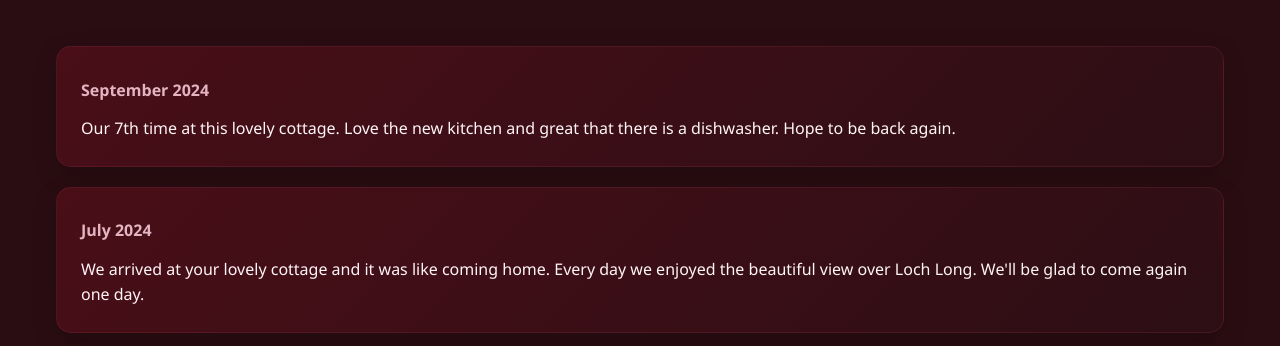
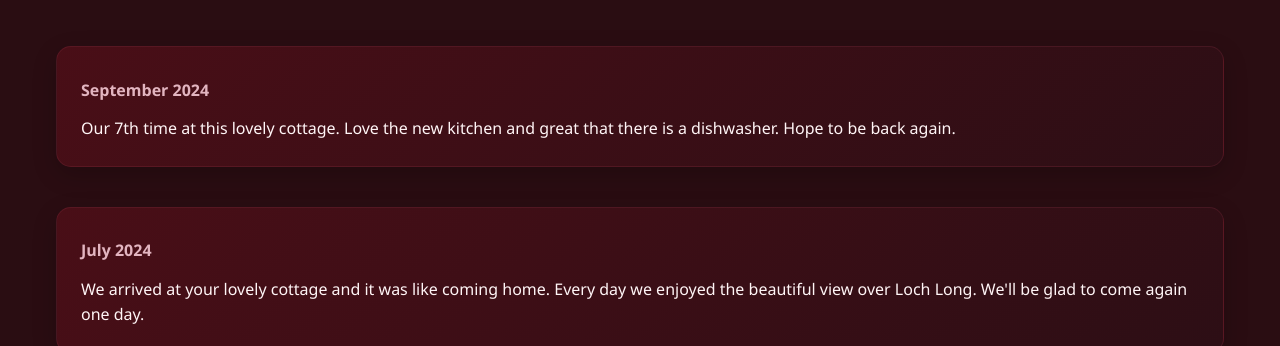
Before and after one commit to bitzermoloney/birchwood_web1, a plain HTML site: page reviews.html in a window 1280 px wide. Shown: the part 454-800 px from the top of the page. Drawn offline with Linux system fonts and the light colour scheme.

Commit message:
Attempt 2

```diff
--- a/css/style.css
+++ b/css/style.css
@@ -580,6 +580,10 @@ footer p {
     box-shadow: 0 8px 24px rgba(0, 0, 0, 0.2);
 }
 
+.review-card + .review-card {
+    margin-top: 1.25rem;
+}
+
 .review-card .meta {
     margin: 0.4rem 0 0.8rem;
     color: #e2b5c0;
```
